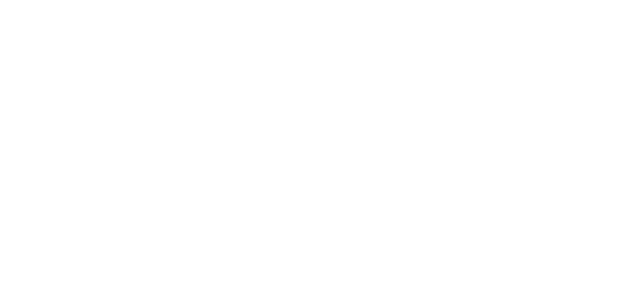
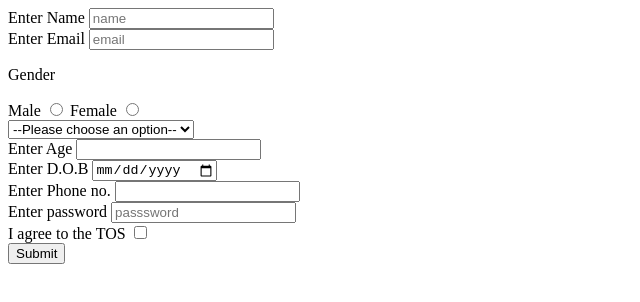
Before and after one commit to acciojob/signup-form-car-adesh234, a website: page main.html in a window 1280 px wide. Shown: the whole page, without its empty margins (0-640 px from the left). Drawn offline with Linux system fonts and the light colour scheme.

Commit message:
created a submission

```diff
--- a/main.html
+++ b/main.html
@@ -7,7 +7,46 @@
 </head>
 
 <body>
-	<!-- the entire body must be written by student -->
+	<main>
+		<form action="/submit" method="post">
+			<label for="name">Enter Name</label>
+			<input id="name" type="text" name="name" required placeholder="name"><br>
+
+			<label for="email">Enter Email</label>
+			<input id="email" type="text" name="email" required placeholder="email"><br>
+
+			<p>Gender</p>
+			<label for="gender_m">Male</label>
+			<input type="radio" id="gender_m" name="gender" required>
+			<label for="gender_f">Female</label>
+			<input type="radio" id="gender_f" name="gender" required><br>
+
+			<select id="cars" aria-required >
+				<option id="cars" value="">--Please choose an option--</option>
+				<option value="1" id="cars">BMW</option>
+				<option value="2" id="cars">Audi</option>
+				<option value="3" id="cars">Mercedez</option>
+			</select><br>
+
+			<label for="age">Enter Age</label>
+			<input id="age" type="text" name="age" required><br>
+
+			<label for="dob">Enter D.O.B</label>
+			<input id="dob" type="date" name="dob" required><br>
+
+			<label for="tel">Enter Phone no.</label>
+			<input type="tel" id="tel" name="tel"><br>
+
+			<label for="password">Enter password</label>
+			<input id="password" type="password" name="password" required placeholder="passsword"><br>
+
+			<label for="tos">I agree to the TOS</label>
+			<input type="checkbox" id="tos" name="tos" required>
+
+			<br>
+			<button>Submit</button>
+		</form>
+	</main>
     <script type="text/javascript" src="./script.js">
 </script>
 
```
